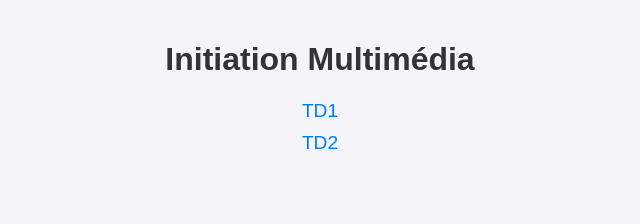
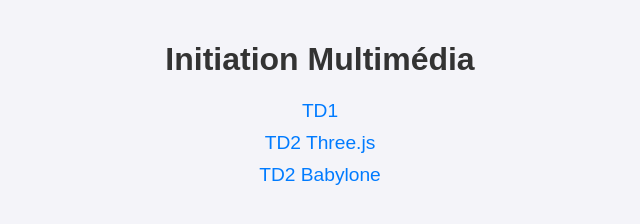
Before and after one commit to andhy-leong/Initiation-Multimedia, a plain HTML site: page index.html in a window 1280 px wide. Shown: the whole page, without its empty margins (320-960 px from the left). Drawn offline with Linux system fonts and the light colour scheme.

Commit message:
Actualisation page index.html

```diff
--- a/index.html
+++ b/index.html
@@ -36,7 +36,8 @@
   <h1>Initiation Multimédia</h1>
   <ul>
     <li><a href="https://andhy-leong.github.io/Initiation-Multimedia/TD1/td1.html" target="_blank">TD1</a></li>
-    <li><a href="https://andhy-leong.github.io/Initiation-Multimedia/TD2/td2.html" target="_blank">TD2</a></li>
+    <li><a href="https://andhy-leong.github.io/Initiation-Multimedia/TD2/td2.html" target="_blank">TD2 Three.js</a></li>
+    <li><a href="https://andhy-leong.github.io/Initiation-Multimedia/TD2/td2babylone.html" target="_blank">TD2 Babylone</a></li>
   </ul>
 </body>
 </html>
```
